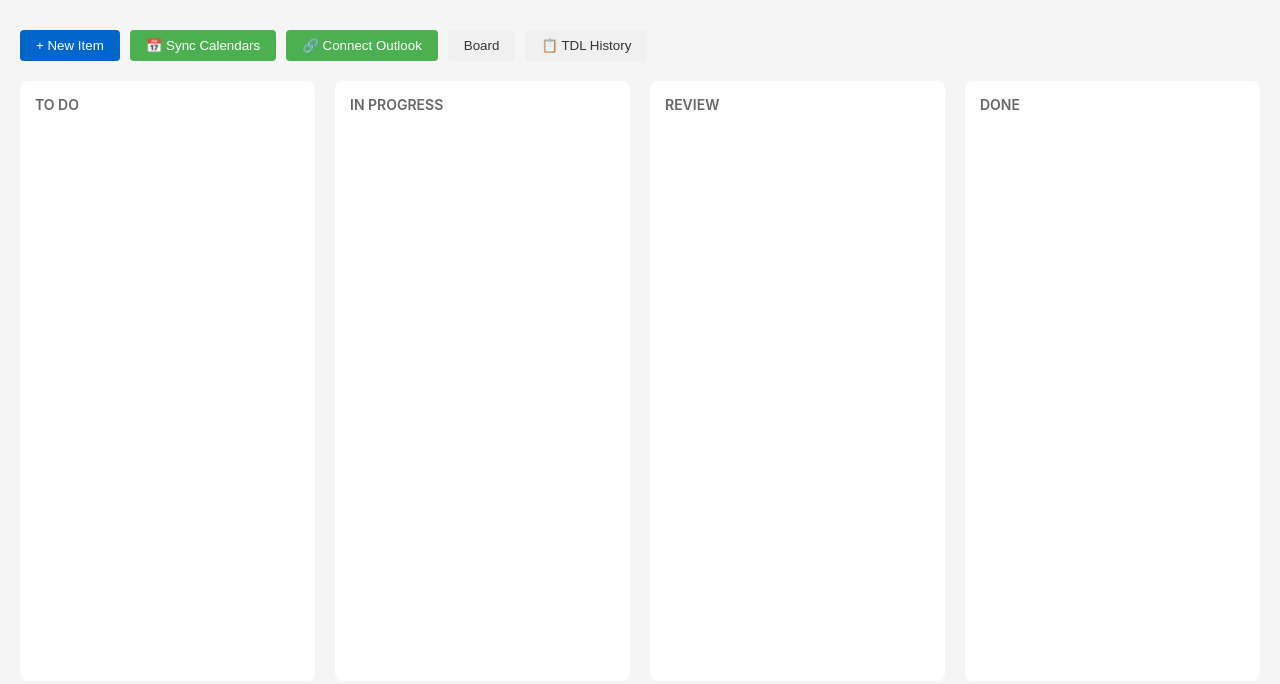
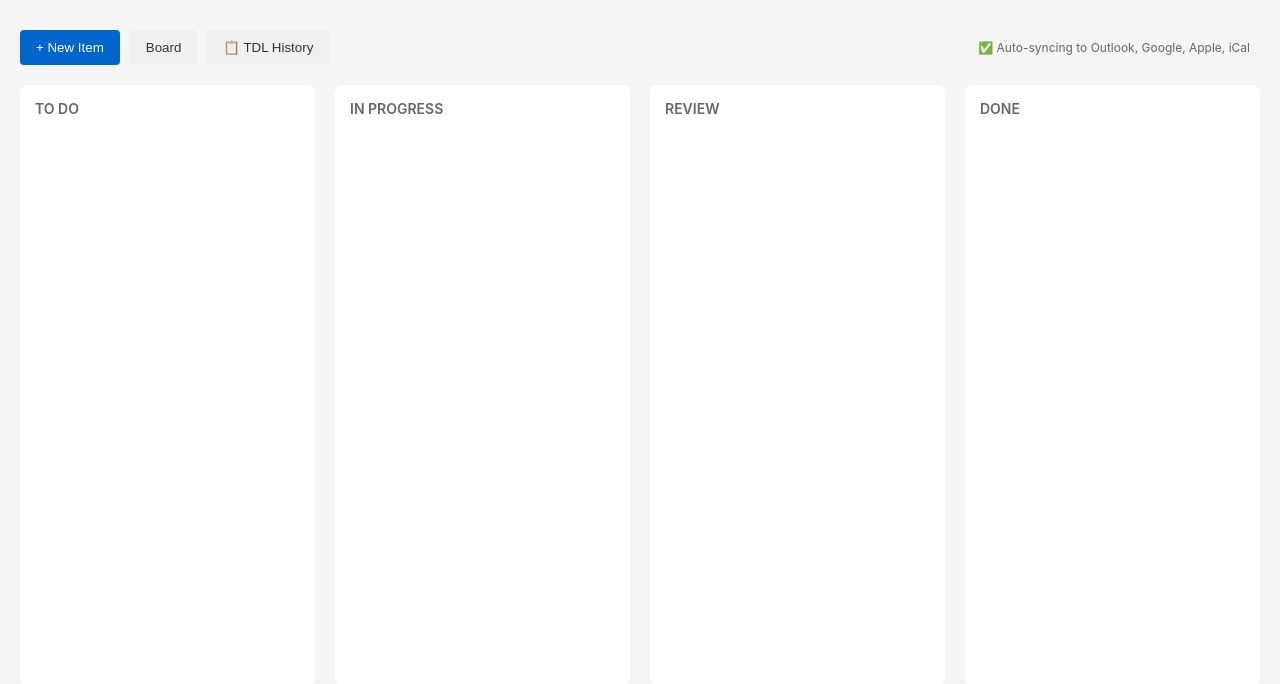
Before and after one commit to kimipdb306/scout-tdl, a Flask app: page / in a window 1280 px wide. Shown: the part 57-741 px from the top of the page. Run offline with Flask 3, Linux system fonts and the light colour scheme.

Commit message:
Scout TDL: Complete Auto-Sync - Tasks automatically sync to Outlook, Google, Apple, iCal. No manual buttons.

```diff
--- a/app.py
+++ b/app.py
@@ -1,28 +1,32 @@
 #!/usr/bin/env python3
-"""Scout TDL - Kanban board with multi-user support and calendar sync."""
+"""Scout TDL - Automatic Calendar Sync Edition
+Every task change automatically syncs to Outlook, Google, Apple, and iCal.
+No manual buttons needed.
+"""
 
-from flask import Flask, render_template, request, jsonify, session, redirect, url_for
+from flask import Flask, render_template, request, jsonify
 from kanban_db import KanbanBoard, Status, Priority
 from calendar_sync_outlook import OutlookCalendarSync
 from calendar_sync_google import GoogleCalendarSync
+from calendar_sync_apple import AppleCalendarSync
 from calendar_sync_ical import iCalSync
+from calendar_sync_auto import AutoCalendarSync
 import json
 from pathlib import Path
 import os
-from datetime import datetime, timedelta
-import uuid
+from datetime import datetime
 
 _app_dir = Path(__file__).parent
 app = Flask(__name__, template_folder=str(_app_dir / "templates"), static_folder=str(_app_dir / "static"))
 app.secret_key = os.environ.get("SECRET_KEY", "dev-secret-key-change-in-production")
 
-# User boards (Scout and Reid)
+# User boards
 boards = {
     "scout": KanbanBoard("scout"),
     "reid": KanbanBoard("reid")
 }
 
-# Calendar sync instances
+# Initialize calendar sync services
 outlook_sync = OutlookCalendarSync(
     scout_email=os.environ.get("SCOUT_EMAIL", "jeffriesr27@darden.virginia.edu")
 )
@@ -30,7 +34,17 @@ google_sync = GoogleCalendarSync(
     scout_email=os.environ.get("SCOUT_EMAIL", "jeffriesr27@darden.virginia.edu"),
     scout_alt_email=os.environ.get("SCOUT_ALT_EMAIL", "dsn9zx@darden.virginia.edu")
 )
+apple_sync = AppleCalendarSync()
 ical_sync = iCalSync()
+
+# Auto-sync service (syncs to all calendars automatically)
+auto_sync = AutoCalendarSync(
+    outlook_sync=outlook_sync,
+    google_sync=google_sync,
+    apple_sync=apple_sync,
+    ical_sync=ical_sync
+)
+auto_sync.enable_auto_sync()
 
 # Routes
 @app.route("/")
@@ -38,7 +52,7 @@ def index():
     """Serve kanban board UI."""
     return render_template("index.html")
 
-# Multi-user API endpoints
+# Multi-user API endpoints with AUTOMATIC SYNC
 @app.route("/api/<user>/items", methods=["GET"])
 def get_items(user):
     """Get all items for a user grouped by status."""
@@ -55,7 +69,7 @@ def get_items(user):
 
 @app.route("/api/<user>/items", methods=["POST"])
 def create_item(user):
-    """Create new item for user."""
+    """Create new item for user - AUTO-SYNCS to all calendars."""
     board = boards.get(user)
     if not board:
         return jsonify({"error": "User not found"}), 404
@@ -68,11 +82,9 @@ def create_item(user):
         description=data.get("description", "")
     )
 
-    # Sync to calendars if due_date is set
+    # AUTO-SYNC: Send to all calendars in background
     if item.due_date:
-        outlook_sync.add_event(item, user)
-        google_sync.add_event(item, user)
-        ical_sync.add_event(item, user)
+        auto_sync.add_item_to_all_calendars(item, user)
 
     return jsonify(item.to_dict()), 201
 
@@ -90,7 +102,7 @@ def get_item(user, item_id):
 
 @app.route("/api/<user>/items/<item_id>", methods=["PUT"])
 def update_item(user, item_id):
-    """Update item."""
+    """Update item - AUTO-SYNCS to all calendars."""
     board = boards.get(user)
     if not board:
         return jsonify({"error": "User not found"}), 404
@@ -100,16 +112,14 @@ def update_item(user, item_id):
         board.update_item(item_id, **data)
         item = board.get_item(item_id)
 
-        # Sync calendar changes
-        if "due_date" in data or "status" in data:
+        # AUTO-SYNC: Update on all calendars if due_date or status changed
+        if item.due_date:
             if item.status == Status.DONE:
-                outlook_sync.remove_event(item_id)
-                google_sync.remove_event(item_id)
-                ical_sync.remove_event(item_id)
+                # Remove from calendars when completed
+                auto_sync.remove_item_from_all_calendars(item_id)
             else:
-                outlook_sync.update_event(item, user)
-                google_sync.update_event(item, user)
-                ical_sync.update_event(item, user)
+                # Update on all calendars
+                auto_sync.update_item_on_all_calendars(item, user)
 
         return jsonify(item.to_dict())
     except ValueError as e:
@@ -117,20 +127,21 @@ def update_item(user, item_id):
 
 @app.route("/api/<user>/items/<item_id>", methods=["DELETE"])
 def delete_item(user, item_id):
-    """Delete item."""
+    """Delete item - AUTO-REMOVES from all calendars."""
     board = boards.get(user)
     if not board:
         return jsonify({"error": "User not found"}), 404
 
     board.delete_item(item_id)
-    outlook_sync.remove_event(item_id)
-    google_sync.remove_event(item_id)
-    ical_sync.remove_event(item_id)
+
+    # AUTO-SYNC: Remove from all calendars
+    auto_sync.remove_item_from_all_calendars(item_id)
+
     return jsonify({"ok": True})
 
 @app.route("/api/<user>/items/<item_id>/move", methods=["POST"])
 def move_item(user, item_id):
-    """Move item to new status."""
+    """Move item to new status - AUTO-SYNCS completion."""
     board = boards.get(user)
     if not board:
         return jsonify({"error": "User not found"}), 404
@@ -141,11 +152,12 @@ def move_item(user, item_id):
         board.move_item(item_id, new_status)
         item = board.get_item(item_id)
 
-        # Sync completed items
+        # AUTO-SYNC: Remove from calendars when marked done
         if new_status == Status.DONE:
-            outlook_sync.remove_event(item_id)
-            google_sync.remove_event(item_id)
-            ical_sync.remove_event(item_id)
+            auto_sync.remove_item_from_all_calendars(item_id)
+        elif item.due_date:
+            # Update status on calendars
+            auto_sync.update_item_on_all_calendars(item, user)
 
         return jsonify(item.to_dict())
     except ValueError as e:
@@ -203,51 +215,21 @@ def get_history_stats(user):
 
     return jsonify(board.get_completion_stats())
 
-# Outlook OAuth routes
-@app.route("/auth/outlook/login")
-def teams_login():
-    """Initiate Teams OAuth flow."""
-    auth_url, state = outlook_sync.get_auth_url()
-    session["oauth_state"] = state
-    session["user"] = request.args.get("user", "scout")
-    return redirect(auth_url)
-
-@app.route("/auth/outlook/callback")
-def teams_callback():
-    """Handle Teams OAuth callback."""
-    user = session.get("user", "scout")
-    code = request.args.get("code")
-    state = request.args.get("state")
-
-    if state != session.get("oauth_state"):
-        return jsonify({"error": "State mismatch"}), 400
-
-    try:
-        outlook_sync.get_token(code, user)
-        return redirect("/")
-    except Exception as e:
-        return jsonify({"error": str(e)}), 500
-
-@app.route("/api/<user>/calendars/sync", methods=["POST"])
-def sync_calendars(user):
-    """Manually sync to all calendars."""
-    board = boards.get(user)
-    if not board:
-        return jsonify({"error": "User not found"}), 404
-
-    try:
-        for item in board.items:
-            if item.due_date and item.status != Status.DONE:
-                outlook_sync.add_event(item, user)
-                google_sync.add_event(item, user)
-                ical_sync.add_event(item, user)
-
-        return jsonify({"ok": True, "message": "Synced to Outlook, Google Calendar, and iCal"})
-    except Exception as e:
-        return jsonify({"error": str(e)}), 500
+@app.route("/api/sync-status", methods=["GET"])
+def sync_status():
+    """Get auto-sync status."""
+    return jsonify({
+        "auto_sync_enabled": auto_sync.sync_enabled,
+        "calendars_syncing_to": [
+            "Outlook" if outlook_sync else None,
+            "Google Calendar" if google_sync else None,
+            "Apple Calendar" if apple_sync else None,
+            "iCal (.ics files)" if ical_sync else None,
+        ],
+        "message": "All tasks automatically sync to connected calendars. No manual action needed."
+    })
 
 if __name__ == "__main__":
-    import os
     port = int(os.environ.get("PORT", 5555))
     debug = os.environ.get("FLASK_ENV") == "development"
     app.run(debug=debug, port=port, host="0.0.0.0")
--- a/templates/index.html
+++ b/templates/index.html
@@ -81,10 +81,9 @@
 
         <div class="action-bar">
             <button class="btn btn-primary" onclick="openNewItemModal()">+ New Item</button>
-            <button class="btn btn-sync" onclick="syncCalendars()">📅 Sync Calendars</button>
-            <button class="btn btn-sync" onclick="connectOutlook()" id="outlook-btn">🔗 Connect Outlook</button>
             <button class="btn btn-secondary" id="board-btn" onclick="switchView('board')">Board</button>
             <button class="btn btn-secondary" id="history-btn" onclick="switchView('history')">📋 TDL History</button>
+            <div style="font-size: 12px; color: #666; margin-left: auto; padding: 10px;">✅ Auto-syncing to Outlook, Google, Apple, iCal</div>
         </div>
 
         <div id="board-view" class="board">
@@ -291,26 +290,6 @@
             document.getElementById('done-count').textContent = stats.done_count;
         }
 
-        async function syncCalendars() {
-            const btn = event.target;
-            btn.disabled = true;
-            btn.textContent = 'Syncing...';
-            const res = await fetch('/api/sync', { method: 'POST' });
-            const data = await res.json();
-            alert(data.message || data.error);
-            btn.disabled = false;
-            btn.textContent = '📅 Sync Calendars';
-        }
-
-        async function connectOutlook() {
-            const btn = document.getElementById('outlook-btn');
-            btn.disabled = true;
-            btn.textContent = 'Connecting...';
-
-            // Redirect to Outlook OAuth
-            window.location.href = '/auth/outlook/login';
-        }
-
         function switchView(view) {
             currentView = view;
             document.getElementById('board-view').style.display = view === 'board' ? 'grid' : 'none';
```
Also changed, not shown: calendar_sync_apple.py (added, +62 -0 lines), calendar_sync_auto.py (added, +113 -0 lines).
